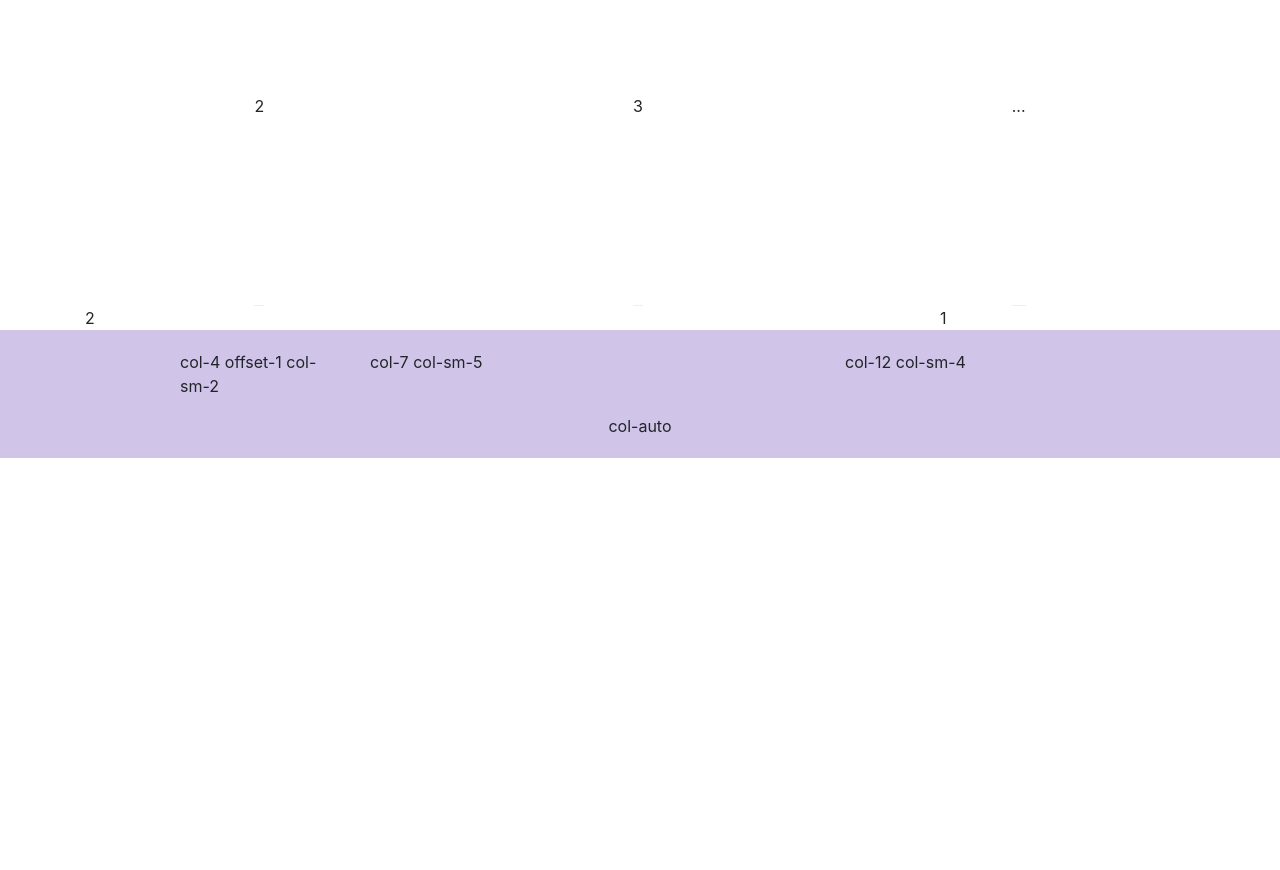
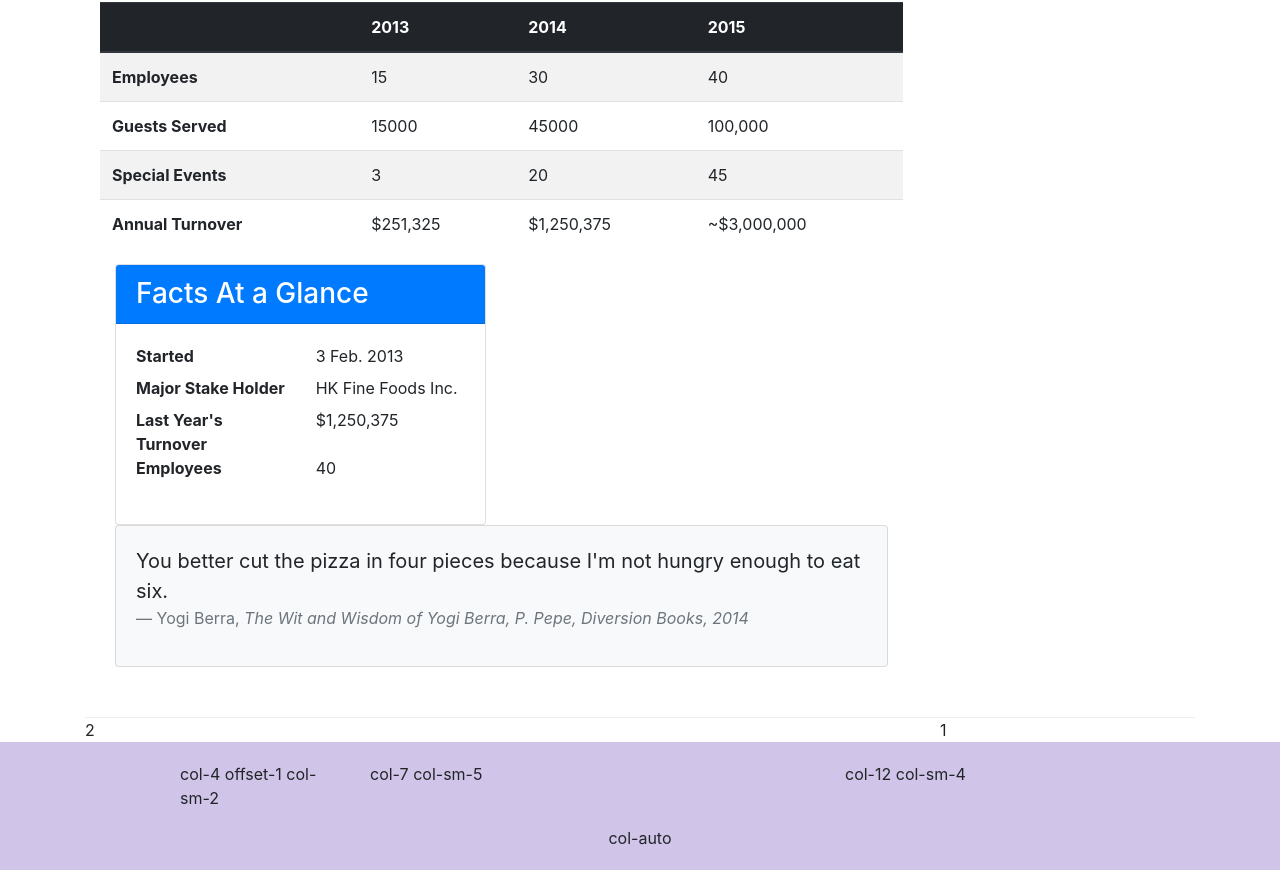
Before and after one commit to tadung2809/Ex55, a website: page aboutus.html in a window 1280 px wide. Shown: the part 436-1306 px from the top of the page. Before the commit the page ends 894 px from the top, so only its background shows below. Drawn offline with nearby package versions, Linux system fonts and the light colour scheme.

Commit message:
Tables and Cards

```diff
--- a/aboutus.html
+++ b/aboutus.html
@@ -1,5 +1,6 @@
 <!DOCTYPE html>
 <html lang="en">
+
 <head>
     <meta charset="UTF-8">
     <meta http-equiv="X-UA-Compatible" content="IE=edge">
@@ -11,6 +12,7 @@
     <link rel="stylesheet" href="node_modules/bootstrap-social/bootstrap-social.css">
 
 </head>
+
 <body>
     <header class="jumbotron">
         <div class="container">
@@ -19,10 +21,14 @@
                     <div class="container">
                         <a class="navbar-brand" href="#">Ristorante Con Fusion</a>
                         <ul class="navbar-nav mr-auto">
-                                <li class="nav-item"><a class="nav-link" href="./index.html"><span class="fa fa-home fa-lg"></span> Home</a></li>
-                                <li class="nav-item active"><a class="nav-link" href="#"><span class="fa fa-info fa-lg"></span> About</a></li>
-                                <li class="nav-item"><a class="nav-link" href="#"><span class="fa fa-list fa-lg"></span> Menu</a></li>
-                                <li class="nav-item"><a class="nav-link" href="#"><span class="fa fa-address-card fa-lg"></span> Contact</a></li>
+                            <li class="nav-item"><a class="nav-link" href="./index.html"><span
+                                        class="fa fa-home fa-lg"></span> Home</a></li>
+                            <li class="nav-item active"><a class="nav-link" href="#"><span
+                                        class="fa fa-info fa-lg"></span> About</a></li>
+                            <li class="nav-item"><a class="nav-link" href="#"><span class="fa fa-list fa-lg"></span>
+                                    Menu</a></li>
+                            <li class="nav-item"><a class="nav-link" href="#"><span
+                                        class="fa fa-address-card fa-lg"></span> Contact</a></li>
 
                         </ul>
                     </div>
@@ -57,10 +63,89 @@
                 <li class="breadcrumb-item"><a href="./index.html">Home</a></li>
                 <li class="breadcrumb-item active">About Us</li>
             </ol>
-            <div class="row row-content align-items-center">2</div>
-            <div class="row row-content align-items-center">3</div>
-            <div class="row row-content align-items-center">...</div>
         </div>
+        <div class="row row-content">
+            <div class="col-12 col-sm-9">
+                <h2>Facts &amp; Figures</h2>
+                <div class="table-responsive">
+                    <table class="table table-striped">
+                        <thead class="thead-dark">
+                            <tr>
+                                <th>&nbsp;</th>
+                                <th>2013</th>
+                                <th>2014</th>
+                                <th>2015</th>
+                            </tr>
+                        </thead>
+                        <tbody>
+                            <tr>
+                                <th>Employees</th>
+                                <td>15</td>
+                                <td>30</td>
+                                <td>40</td>
+                            </tr>
+                            <tr>
+                                <th>Guests Served</th>
+                                <td>15000</td>
+                                <td>45000</td>
+                                <td>100,000</td>
+                            </tr>
+                            <tr>
+                                <th>Special Events</th>
+                                <td>3</td>
+                                <td>20</td>
+                                <td>45</td>
+                            </tr>
+                            <tr>
+                                <th>Annual Turnover</th>
+                                <td>$251,325</td>
+                                <td>$1,250,375</td>
+                                <td>~$3,000,000</td>
+                            </tr>
+                        </tbody>
+                    </table>
+                </div>
+                <div class="col-12 col-sm-6">
+                    <div class="card">
+                        <h3 class="card-header bg-primary text-white">Facts At a Glance</h3>
+                        <div class="card-body">
+                            <dl class="row">
+                                <dt class="col-6">Started</dt>
+                                <dd class="col-6">3 Feb. 2013</dd>
+                                <dt class="col-6">Major Stake Holder</dt>
+                                <dd class="col-6">HK Fine Foods Inc.</dd>
+                                <dt class="col-6">Last Year's Turnover</dt>
+                                <dd class="col-6">$1,250,375</dd>
+                                <dt class="col-6">Employees</dt>
+                                <dd class="col-6">40</dd>
+                            </dl>
+                        </div>
+                    </div>
+
+                </div>
+                <div class="col-12">
+                    <div class="card card-body bg-light">
+                        <blockquote class="blockquote">
+                            <p class="mb-0">You better cut the pizza in four pieces because
+                                I'm not hungry enough to eat six.</p>
+                            <footer class="blockquote-footer">Yogi Berra,
+                                <cite title="Source Title">The Wit and Wisdom of Yogi Berra,
+                                P. Pepe, Diversion Books, 2014</cite>
+                            </footer>
+                        </blockquote>
+                    </div>
+                </div>
+
+
+
+
+
+            </div>
+             <div class="col-12 col-sm-3">
+
+            </div>
+       </div>
+
         <div class="row">
             <div class="col-12 col-sm-4 order-sm-last col-md-3">1</div>
 
@@ -87,4 +172,5 @@
 <script src="node_modules/jquery/dist/jquery.slim.min.js"></script>
 <script src="node_modules/popper.js/dist/umd/popper.min.js"></script>
 <script src="node_modules/bootstrap/dist/js/bootstrap.min.js"></script>
+
 </html>
```
Lines whose indentation alone changed are shown as unchanged.
